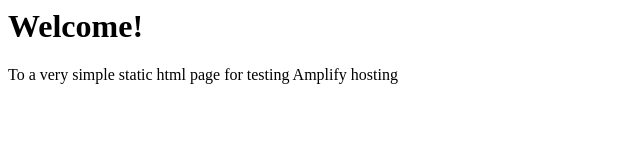
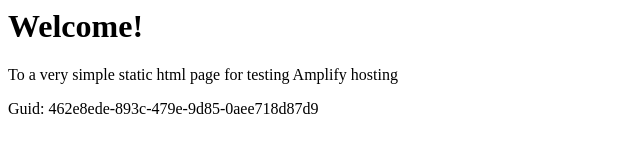
Before and after one commit to aws-aemilia-bom/Github-PR-Commit-Integration-Test-DoNotTouch-v0-preprod-ap-south-1, a website: page src/index.html in a window 1280 px wide. Shown: the whole page, without its empty margins (0-640 px from the left). Drawn offline with Linux system fonts and the light colour scheme.

Commit message:
commit from integ tests

```diff
--- a/src/index.html
+++ b/src/index.html
@@ -1,3 +1,5 @@
+
+
 <html lang="en">
 
 <head>
@@ -10,6 +12,6 @@
 <body>
     <h1>Welcome!</h1>
     <p>To a very simple static html page for testing Amplify hosting</p>
-</body>
+    <p>Guid: 462e8ede-893c-479e-9d85-0aee718d87d9</p></body>
 
 </html>
```
